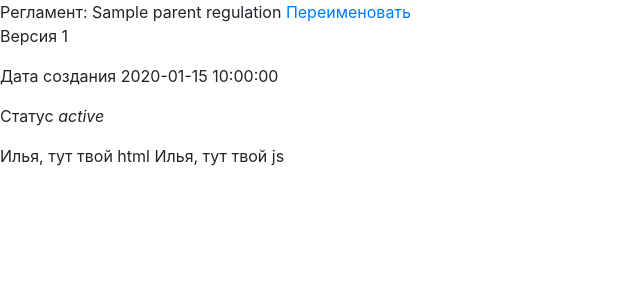
After one commit to romakir/kanbala, a Flask app: template app/templates/main/regulation_editor.html in a window 1280 px wide. The commit adds this page. Shown: the top 300 px of the page, without its empty margins (0-640 px from the left). Run offline with Flask 2, Linux system fonts and the light colour scheme; the template is opened without the code that fills it: most values are stand-ins (such as "Sample title", 1, 10 or a date in 2020); data that the repository does not hold is empty; some libraries are stand-ins or nearby versions.

Commit message:
создание регламента, версии, переадресация на страницу редактирования

```diff
--- a/app/models.py
+++ b/app/models.py
@@ -52,7 +52,7 @@ class Regulation(db.Model):
     id = db.Column(db.Integer, primary_key=True, autoincrement=True)
     short_name = db.Column(db.String(512))
     description = db.Column(db.String(2048))
-
+    created = db.Column(db.DateTime, default=datetime.now())
 
 class RegulationVersion(db.Model):
     id = db.Column(db.Integer, primary_key=True, autoincrement=True)
@@ -60,6 +60,7 @@ class RegulationVersion(db.Model):
     version_number = db.Column(db.Integer)
     status = db.Column(db.String(20))
     data = db.Column(db.JSON)
+    created = db.Column(db.DateTime, default=datetime.now())
 
     def parent_regulation(self):
         return Regulation.query.get(self.regulation_id)
--- a/app/templates/main/index.html
+++ b/app/templates/main/index.html
@@ -18,7 +18,7 @@
         <div class="row" style="height: 100vh">
             <section class="col-sm-2" style="background: antiquewhite">
                 инструментальная область
-                <a class="btn btn-primary m-3 text-light">Создать новый регламент</a>
+                <a href="{{ url_for('main.regulation_create') }}" class="btn btn-primary m-3 text-light">Создать новый регламент</a>
                 <p>Мои регламенты:</p>
                 <ol>
                     <li>
--- /dev/null
+++ b/app/templates/main/regulation_editor.html
@@ -0,0 +1,14 @@
+{% extends 'base.html' %}
+
+{% block content %}
+    <span>Регламент: {{ regulation_version.parent_regulation().short_name }}</span>
+    <a href="#">Переименовать</a>
+    <p>Версия {{ regulation_version.version_number }}</p>
+    <p>Дата создания {{ regulation_version.created }}</p>
+    <p>Статус <em>{{ regulation_version.status }}</em></p>
+    Илья, тут твой html
+{% endblock %}
+
+{% block scripts %}
+    Илья, тут твой js
+{% endblock %}
```
Also changed, not shown: app/main/routes.py (+29 -3 lines).
